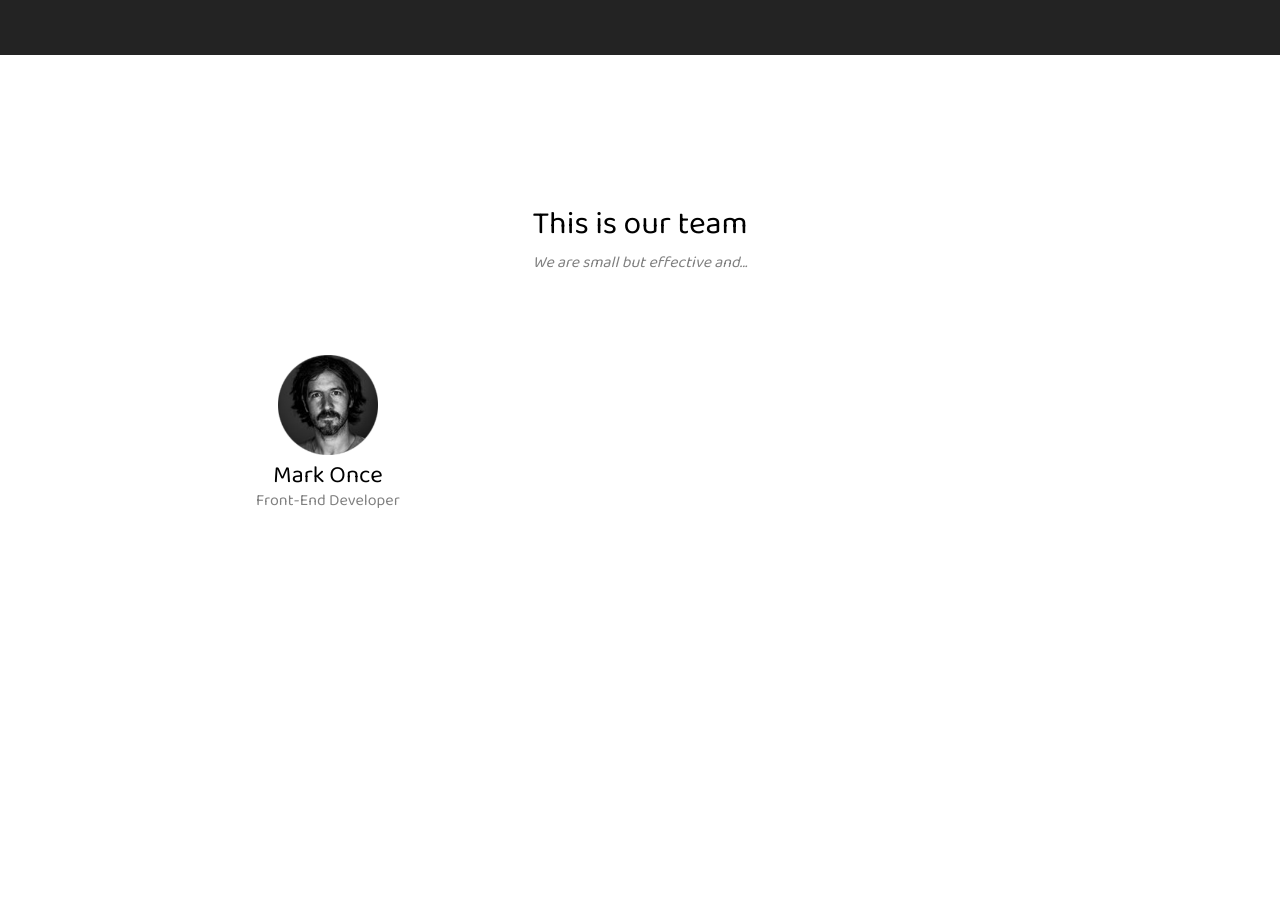
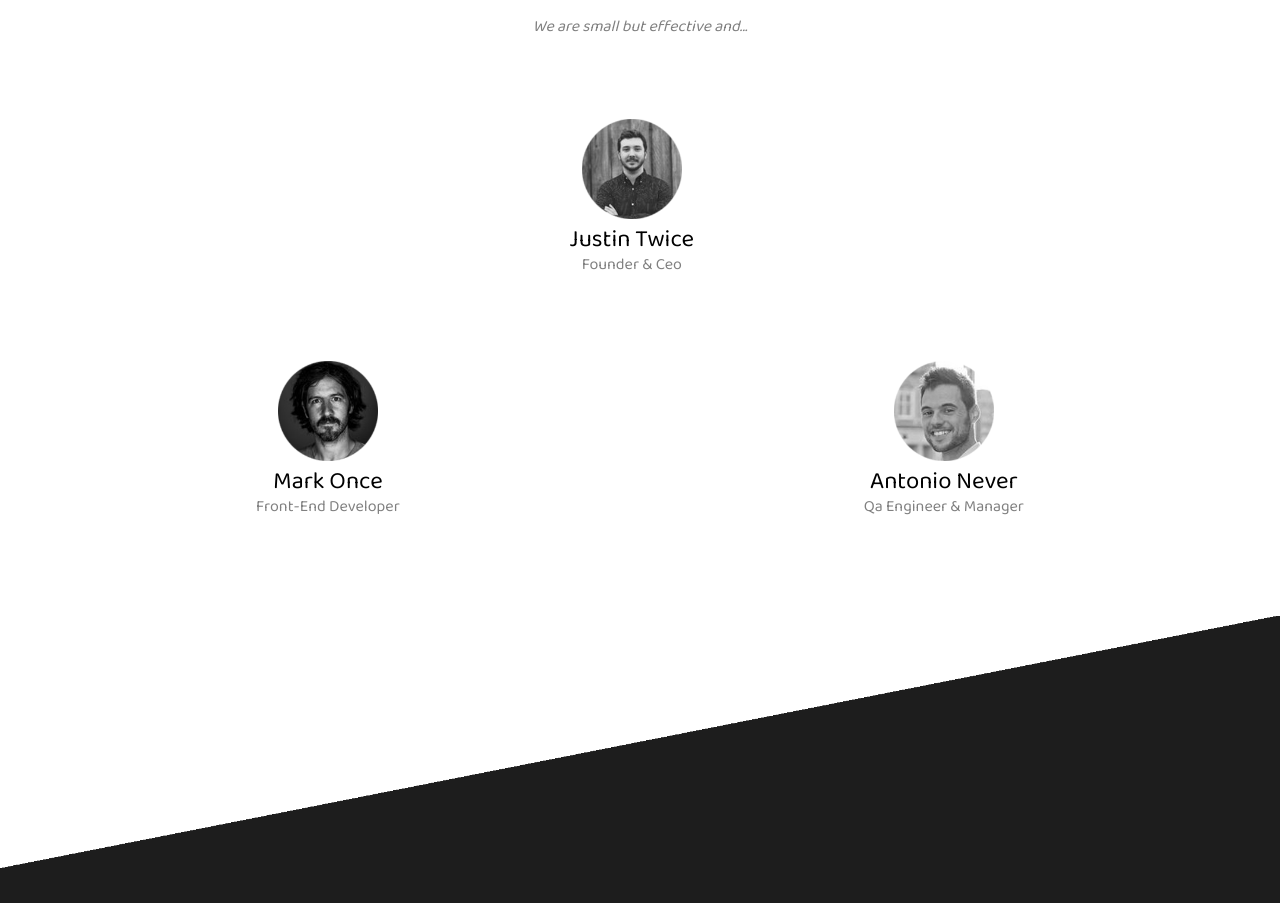
Before and after one commit to IlyaShcherbak/B-W-React, a React (Create React App) app: page / in a window 1280 px wide. Shown: the part 1545-2456 px from the top of the page. Before the commit the page ends 2384 px from the top, so only its background shows below. Built offline with nearby package versions, Linux system fonts and the light colour scheme.

Commit message:
team page finished

```diff
--- a/src/Components/PersonCard/personCard.css
+++ b/src/Components/PersonCard/personCard.css
@@ -16,3 +16,9 @@
     text-transform: capitalize;
     margin: 0;
 }
+.up{
+    align-self: flex-start;
+}
+.down{
+    align-self: flex-end;
+}
--- a/src/Components/PersonCard/personCard.js
+++ b/src/Components/PersonCard/personCard.js
@@ -2,9 +2,9 @@ import React from 'react';
 import './personCard.css'
 
 function PersonCard(props) {
-  const {photo, name, position} = props;
+  const {className, photo, name, position} = props;
   return (
-    <div className="person-info">
+    <div className={`${ className || '' } person-info`}>
       <img className="person-photo" src={photo} alt=""/>
       <h2 className="person-name">{name}</h2>
       <p className="peron-position">{position}</p>
--- a/src/Components/Story/story.css
+++ b/src/Components/Story/story.css
@@ -1,4 +1,3 @@
 .story {
-  min-height       : 100vh;
   background-color : #232323;
 }
--- a/src/Components/Team/team.js
+++ b/src/Components/Team/team.js
@@ -2,15 +2,20 @@ import React from 'react';
 import './team.css'
 import TeamTitle from '../TeamTitle/teamTitle';
 import TeamMembers from '../TeamMembers/teamMembers';
+import TeamSlide from '../TeamSlide/teamSlide';
 
 
 class Team extends React.Component {
   render() {
     return (
-      <div className="team section">
-        <TeamTitle/>
-        <TeamMembers/>
-      </div>
+      <>
+        <div className="team section">
+          <TeamTitle/>
+          <TeamMembers/>
+        </div>
+        <TeamSlide/>
+      </>
+
 
     );
   }
--- a/src/Components/TeamMembers/teamMembers.js
+++ b/src/Components/TeamMembers/teamMembers.js
@@ -24,15 +24,28 @@ class TeamMembers extends React.Component {
 
   ];
 
+  getClassNameByIndex(i) {
+    return (i % 2 === 0) ? 'down' : 'up';
+  };
 
   render() {
     return (
       <div className="team-members">
-        <PersonCard
-          photo={this.data[0].photo}
-          name={this.data[0].name}
-          position={this.data[0].position}
-        />
+        {
+          this.data.map((dat, i) => {
+            const className = this.getClassNameByIndex(i);
+
+            return (
+              <PersonCard
+                key={i}
+                className={className}
+                photo={dat.photo}
+                name={dat.name}
+                position={dat.position}
+              />
+            );
+          })
+        }
 
       </div>
     );
--- /dev/null
+++ b/src/Components/TeamSlide/teamSlide.css
@@ -0,0 +1,8 @@
+.wb-slide {
+  height : 300px;
+}
+
+.wb-img {
+  height : 100%;
+  width  : 100%;
+}
--- /dev/null
+++ b/src/Components/TeamSlide/teamSlide.js
@@ -0,0 +1,14 @@
+import React from 'react';
+import './teamSlide.css'
+
+class TeamSlide extends React.Component {
+  render() {
+    return (
+      <div className="wb-slide">
+        <img className="wb-img" src={ process.env.PUBLIC_URL + "assets/wb-div.png"} alt=""/>
+      </div>
+    );
+  }
+}
+
+export default TeamSlide;
```
Also changed, not shown: public/assets/bw-div.png (added), public/assets/wb-div.png (added).
